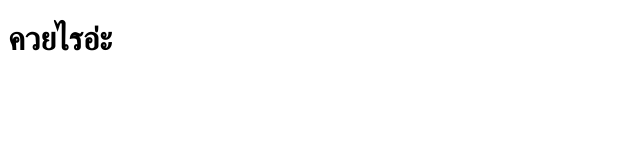
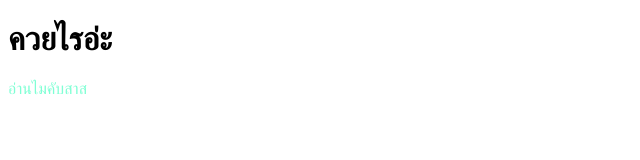
Before and after one commit to MrT-021/123T, a plain HTML site: page index.html in a window 1280 px wide. Shown: the full height of the page, 0-640 px from the left. Drawn offline with Linux system fonts and the light colour scheme.

Commit message:
lop files

```diff
--- a/index.html
+++ b/index.html
@@ -4,8 +4,14 @@
     <meta charset="UTF-8">
     <meta name="viewport" content="width=device-width, initial-scale=1.0">
     <title>Document</title>
+    <style>
+        p{
+            color: aquamarine;
+        }
+    </style>
 </head>
 <body>
     <h1>ควยไรอ่ะ</h1>
+    <p>อ่านไมคับสาส</p>
 </body>
 </html>
```
Also changed, not shown: readme.txt (deleted).
